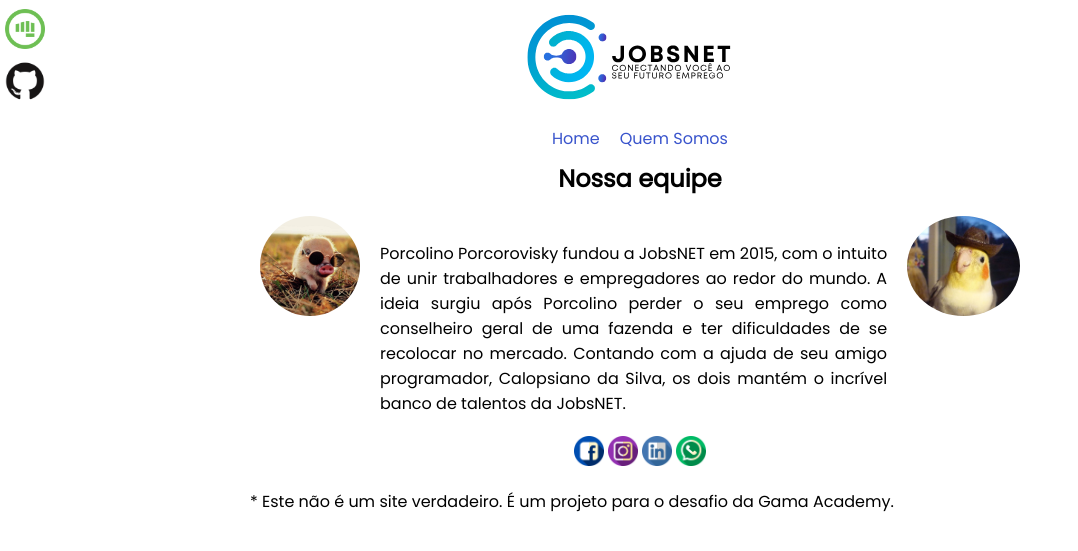
After one commit to mhsouza88/desafio-gama-academy, a PHP site: page /us.html in a window 1280 px wide. The commit adds this page. Shown: the top 551 px of the page, without its empty margins (0-1078 px from the left). Run offline with PHP 8.4, Linux system fonts and the light colour scheme.

Commit message:
Adicionando mais coisas

```diff
--- a/index.css
+++ b/index.css
@@ -89,3 +89,32 @@
     margin: auto;
     padding: 5px;
 }
+
+.avatar {
+    vertical-align: left;
+    width: 100x;
+    height: 100px;
+    border-radius: 50%;
+    padding: 20px;
+  }
+
+.avatar2 {
+    vertical-align: right;
+    width: 100x;
+    height: 100px;
+    border-radius: 50%;
+    padding: 20px;
+  }
+
+  .bio {
+      text-align: justify;
+      display: flex;
+      padding-top: 20px;
+  }
+
+  .canto {
+	position: absolute;
+    top: 7pt;
+    left: 0px;
+    width: 50px;
+	}
--- /dev/null
+++ b/us.html
@@ -0,0 +1,54 @@
+<!-- Esse projeto foi feito para o desafio da Gama Academy. -->
+<!DOCTYPE html>
+<html lang="pt-br">
+<head>
+    <meta charset="UTF-8">
+    <meta http-equiv="X-UA-Compatible" content="IE=edge">
+    <meta name="viewport" content="width=device-width, initial-scale=1.0">
+    <title>JobsNET - Conectando você ao seu futuro emprego!</title>
+    <link rel="shortcut icon" href="favicon.ico">
+    <link rel="stylesheet" type="text/css" href="index.css">
+</head>
+<body>
+<!-- Cabeçalho -->
+    <header>
+        <img src="logo.svg" width="20%">
+<!-- Navbar -->
+    <nav>
+        <li></li><a href="index.html">Home</a></li>
+        <li></li><a href="us.html">Quem Somos</a></li>
+    </nav>
+    </header>
+<!-- Texto-->
+    <div>
+        <h2>Nossa equipe</h2>
+    </div>
+    <div class="container">
+        <img src="ceo.jpeg" class="avatar">
+        <div class="bio">
+        <br>Porcolino Porcorovisky fundou a JobsNET em 2015, com o intuito de unir trabalhadores e empregadores ao redor do mundo. A ideia surgiu após Porcolino perder o seu emprego como conselheiro geral de uma fazenda e ter dificuldades de se recolocar no mercado. Contando com a ajuda de seu amigo programador, Calopsiano da Silva, os dois mantém o incrível banco de talentos da JobsNET.
+        </div>
+        <div>
+        <img src="prog.jpg" class="avatar2">
+        </div>
+    </div>
+<!-- Rodapé -->
+<footer>
+    <div id="social">
+        <img src="facebook.png" height="30px" width="30px" title="@JobsNEToficial">
+        <img src="instagram.png" height="30px" width="30px" title="@JobsNEToficial">
+        <img src="linkedin.png" height="30px" width="30px" title="@JobsNEToficial">
+        <img src="whatsapp.png" height="30px" width="30px" title="+ 55 (21) 99999-9999"><br>
+    </div>
+</div>
+<!-- Disclaimer -->
+<div class="container" id="disclaimer">
+    <p>* Este não é um site verdadeiro. É um projeto para o desafio da Gama Academy.</p>
+</div>
+<div class="canto">
+    <img src="gama.png" width="80%" title="Desafio #1: Banco de Currículos"><br>
+    <img src="github.png" width="100%" title="GitHub: @mhsouza88"><br>
+</div>
+</footer>
+</body>
+</html>
```
Also changed, not shown: index.html (+7 -5 lines), ceo.jpeg (added), gama.png (added), github.png (added), prog.jpg (added).
